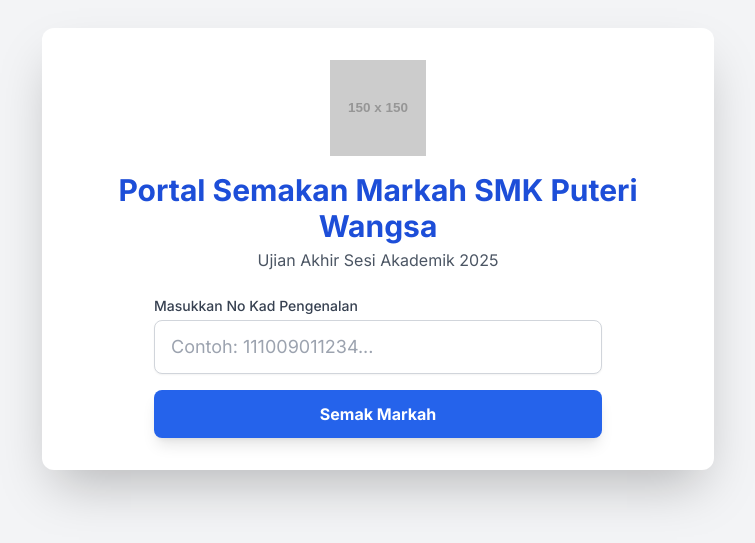
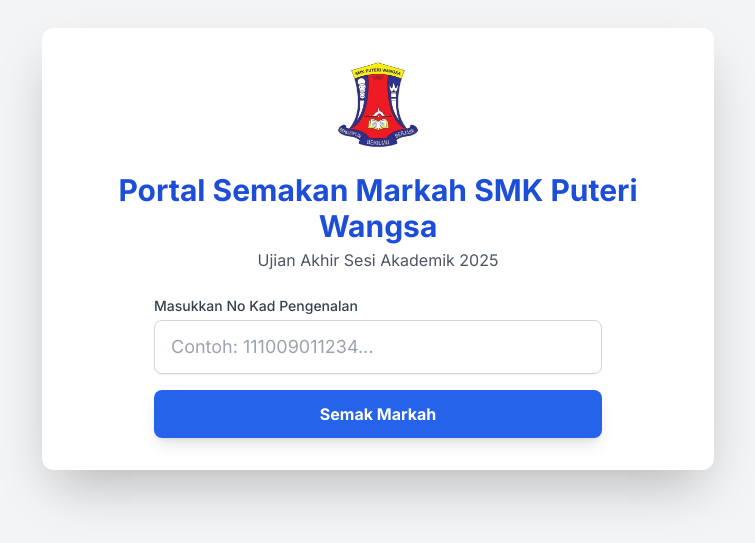
Before and after one commit to markapih6991/markah-UASA, a plain HTML site: page index.html in a window 1280 px wide. Shown: the part 151-694 px from the top of the page, without its empty margins (262-1017 px from the left). Drawn offline with nearby package versions, Linux system fonts and the light colour scheme; placeholder pictures from the web are drawn by us.

Commit message:
Update index.html

```diff
--- a/index.html
+++ b/index.html
@@ -64,7 +64,7 @@
         <div class="text-center mb-6">
             <!-- RUANGAN LOGO SEKOLAH -->
             <!-- Letakkan fail 'logo.png' di dalam folder yang sama dengan fail ini di GitHub -->
-            <img src="logo.png"
+            <img src="logo.jpg"
                  onerror="this.src='https://placehold.co/150x150/e2e8f0/1e40af?text=LOGO+SEKOLAH'"
                  alt="Logo Sekolah"
                  class="mx-auto h-24 w-auto mb-4 object-contain transition-transform hover:scale-105">
```
